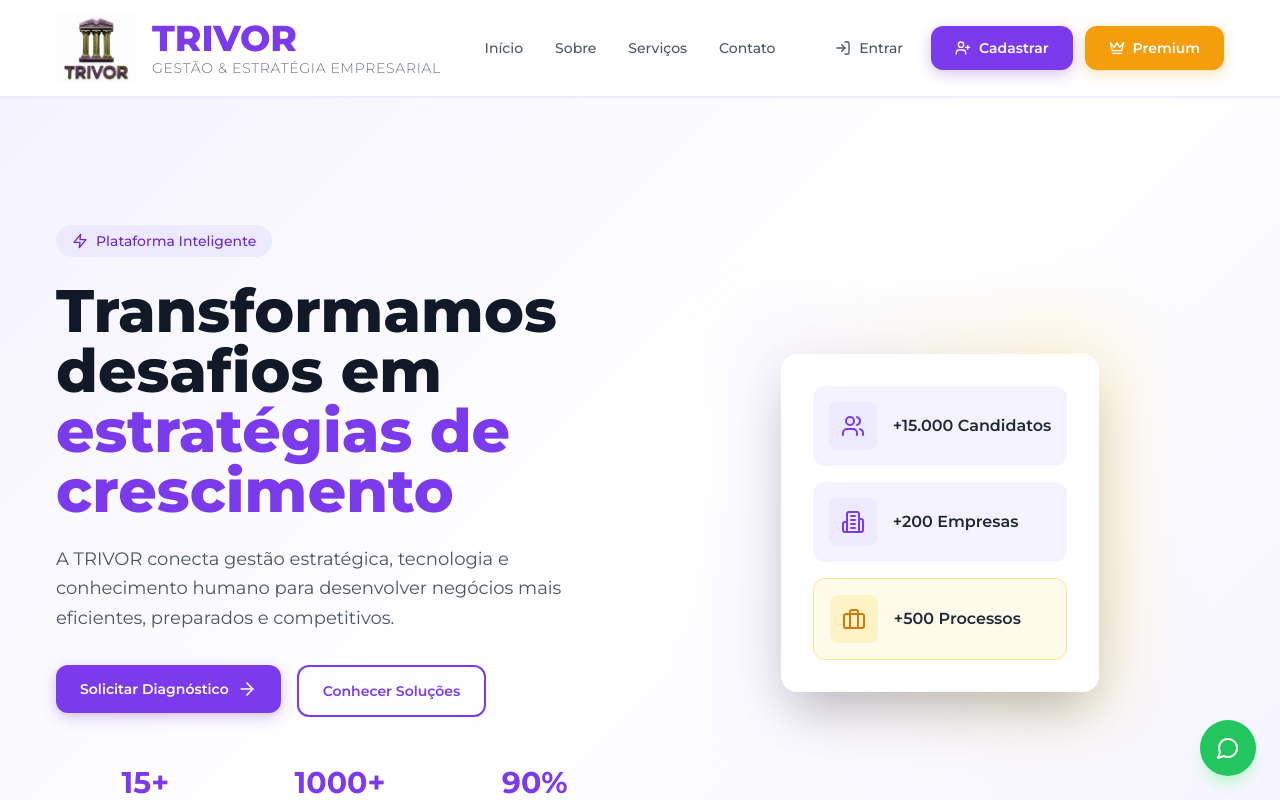
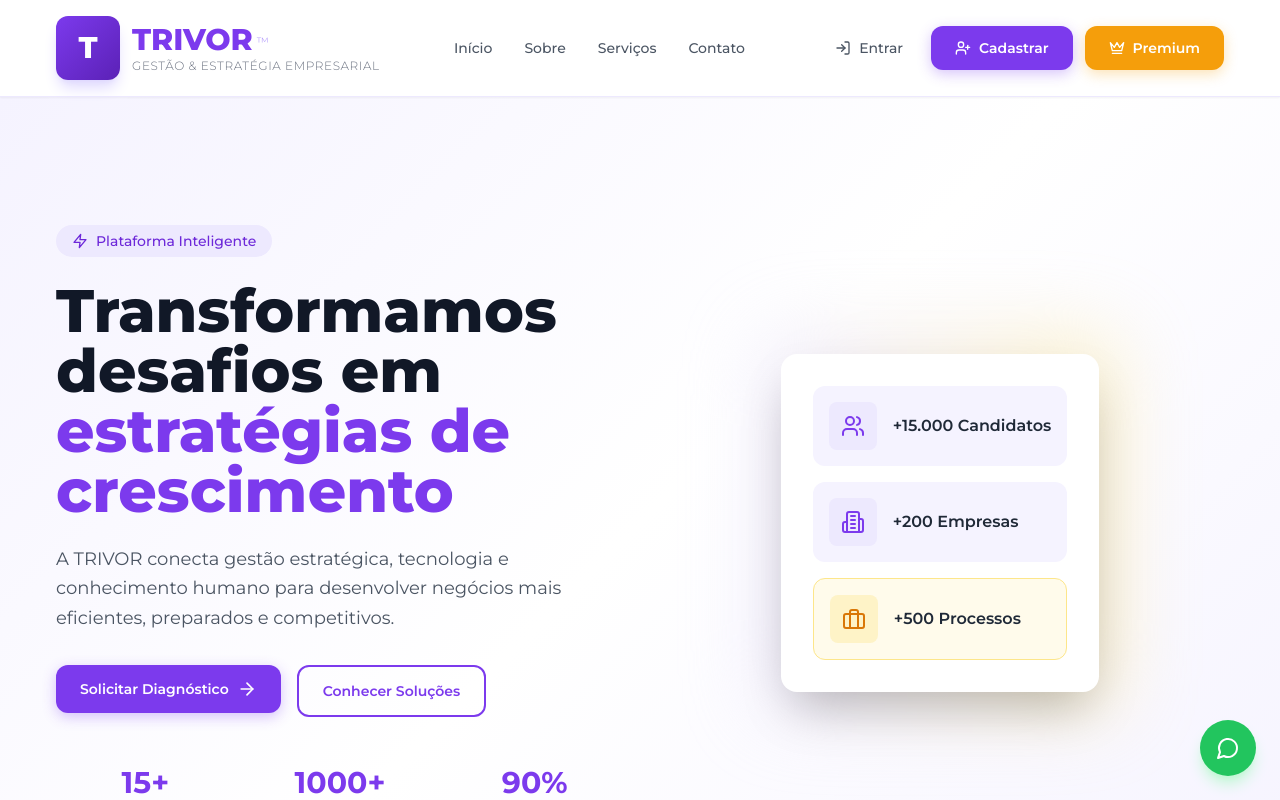
Before and after one commit to trivoroficial/consult_recruit, a Next.js app: page / in a window 1280 px wide. Shown: the top 800 px of the page. Built offline with nearby package versions, Linux system fonts and the light colour scheme.

Commit message:
Update Header.tsx

```diff
--- a/src/components/layout/Header.tsx
+++ b/src/components/layout/Header.tsx
@@ -17,22 +17,25 @@ export function Header() {
   return (
     <header className="sticky top-0 z-50 w-full bg-white/95 backdrop-blur-md border-b border-purple-100 shadow-sm">
       <div className="container mx-auto flex h-24 items-center justify-between px-4">
-        {/* LOGO + TRIVOR + SLOGAN */}
+        {/* LOGO - SOMENTE TEXTO */}
         <Link href="/" className="flex items-center gap-4 group">
-          <div className="flex items-center gap-4">
-            {/* LOGO - USANDO IMG NORMAL */}
-            <img
-              src="/logo.png"
-              alt="TRIVOR"
-              className="w-16 h-16 md:w-20 md:h-20 object-contain"
-            />
+          <div className="flex items-center gap-3">
+            {/* ÍCONE DA LOGO (TEXTUAL) */}
+            <div className="w-14 h-14 md:w-16 md:h-16 bg-gradient-to-br from-purple-600 to-purple-800 rounded-xl flex items-center justify-center shadow-lg shadow-purple-200 group-hover:shadow-purple-300 transition-all duration-300 group-hover:scale-105">
+              <span className="text-2xl md:text-3xl font-extrabold text-white">T</span>
+            </div>
 
-            {/* TEXTO AO LADO DA LOGO */}
+            {/* TEXTO AO LADO */}
             <div className="flex flex-col">
-              <span className="text-3xl md:text-4xl font-extrabold text-purple-600 group-hover:text-purple-700 transition">
-                TRIVOR
-              </span>
-              <span className="text-xs md:text-sm font-light text-gray-500 tracking-wider uppercase">
+              <div className="flex items-center gap-1">
+                <span className="text-2xl md:text-3xl font-extrabold text-purple-600 group-hover:text-purple-700 transition">
+                  TRIVOR
+                </span>
+                <span className="text-[10px] md:text-xs font-light text-purple-400 align-top mt-1">
+                  ™
+                </span>
+              </div>
+              <span className="text-[10px] md:text-xs font-light text-gray-500 tracking-wider uppercase">
                 Gestão & Estratégia Empresarial
               </span>
             </div>
```
